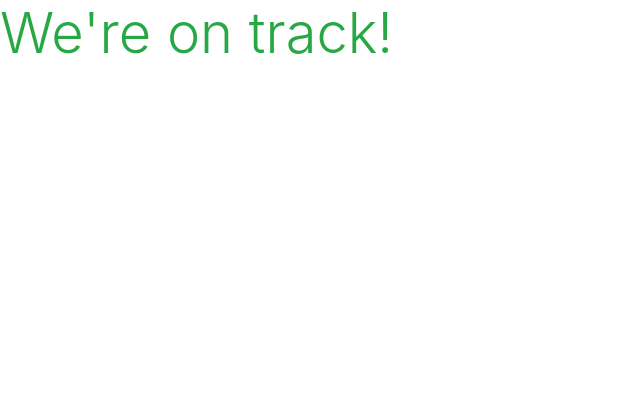
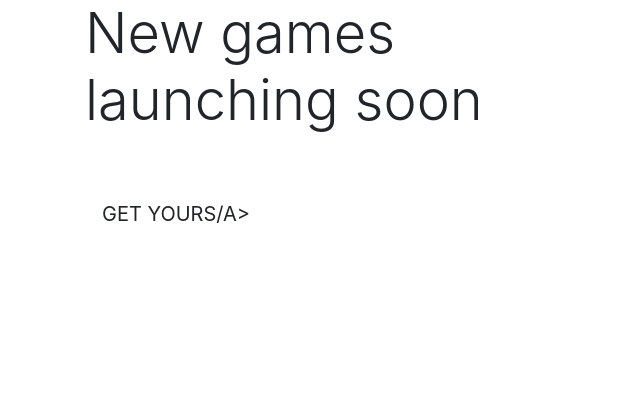
Before and after one commit to Marijoke/MSP4-Dapo, a Django app: page / in a window 1280 px wide. Shown: the top 403 px of the page, without its empty margins (0-640 px from the left). Run offline with Django 3.2, Linux system fonts and the light colour scheme; some libraries are stand-ins or nearby versions.

Commit message:
index block content intial place holders

```diff
--- a/home/templates/home/index.html
+++ b/home/templates/home/index.html
@@ -2,5 +2,18 @@
 {% load static %}
 
 {% block content %}
-    <h1 class="display-4 text-success"> We're on track!</h1>
+    <div class="container h-100">
+        <div class="row h-100">
+            <div class="col-7 col-md-6 my-auto">
+                <h1 class="display-4 logo-font text-black">
+                    New games launching soon
+                </h1>
+                <div class="my-5">
+                    <h4>
+                        <a href="" class="get-yours-button btn btn-lg rounded-0 text-uppercase py-3">Get Yours/a>
+                    </h4>
+                </div>
+            </div>
+        </div>
+    </div>
 {% endblock %}
```
